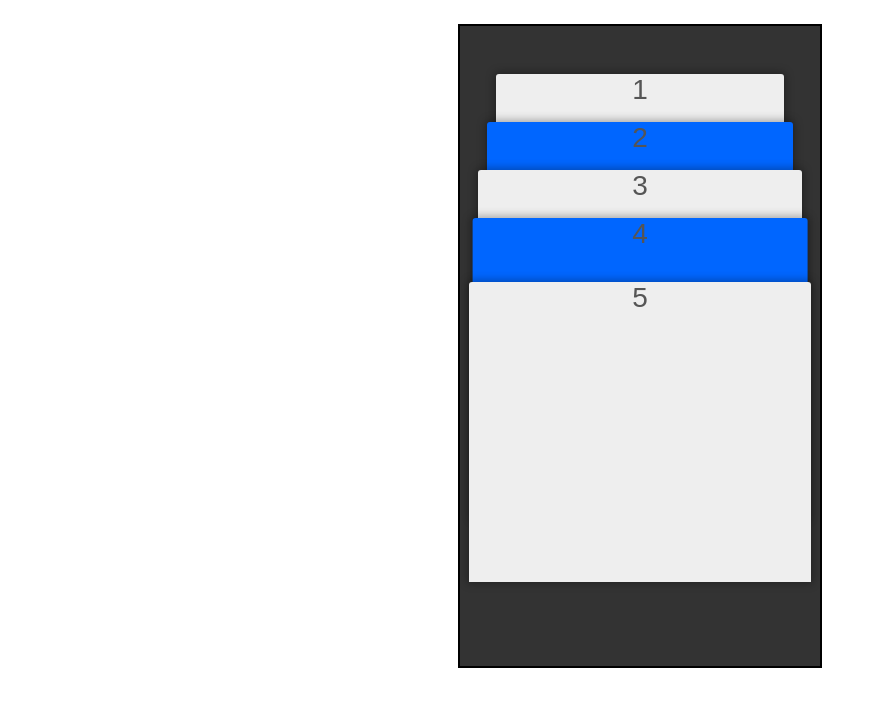
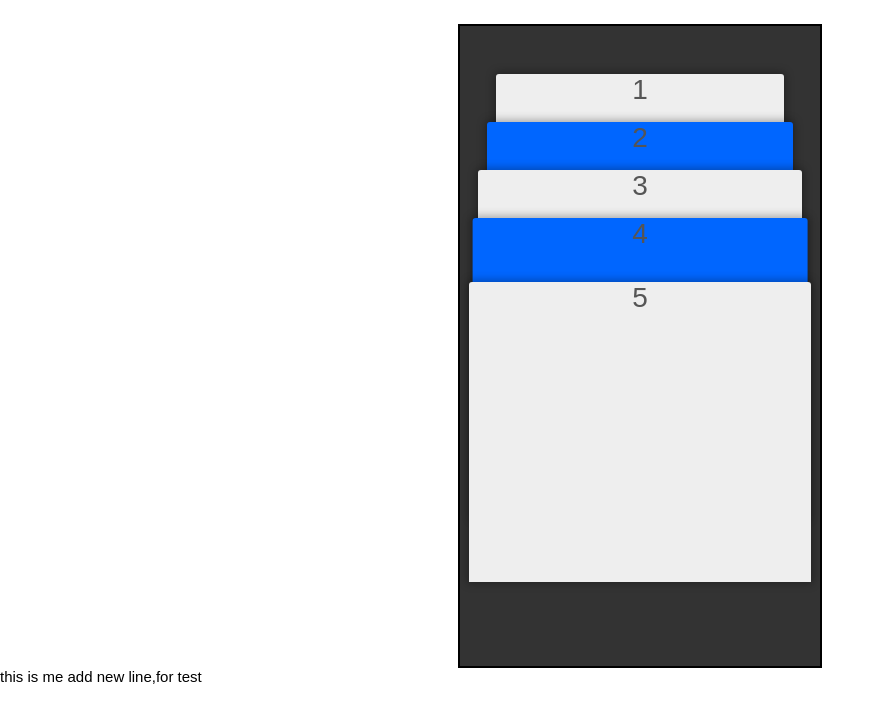
Before and after one commit to Andesome/T-Cards, a plain HTML site: page index.html in a window 1280 px wide. Shown: the whole page, without its empty margins (0-884 px from the left). Drawn offline with Linux system fonts and the light colour scheme.

Commit message:
new line,for  test

```diff
--- a/index.html
+++ b/index.html
@@ -17,6 +17,7 @@
         <div class="card">4</div>
         <div class="card">5</div>
     </div>
+    <p>this is me add new line,for test</p>
 
 <script src="script/t-card.js"></script>
 </body>
```
